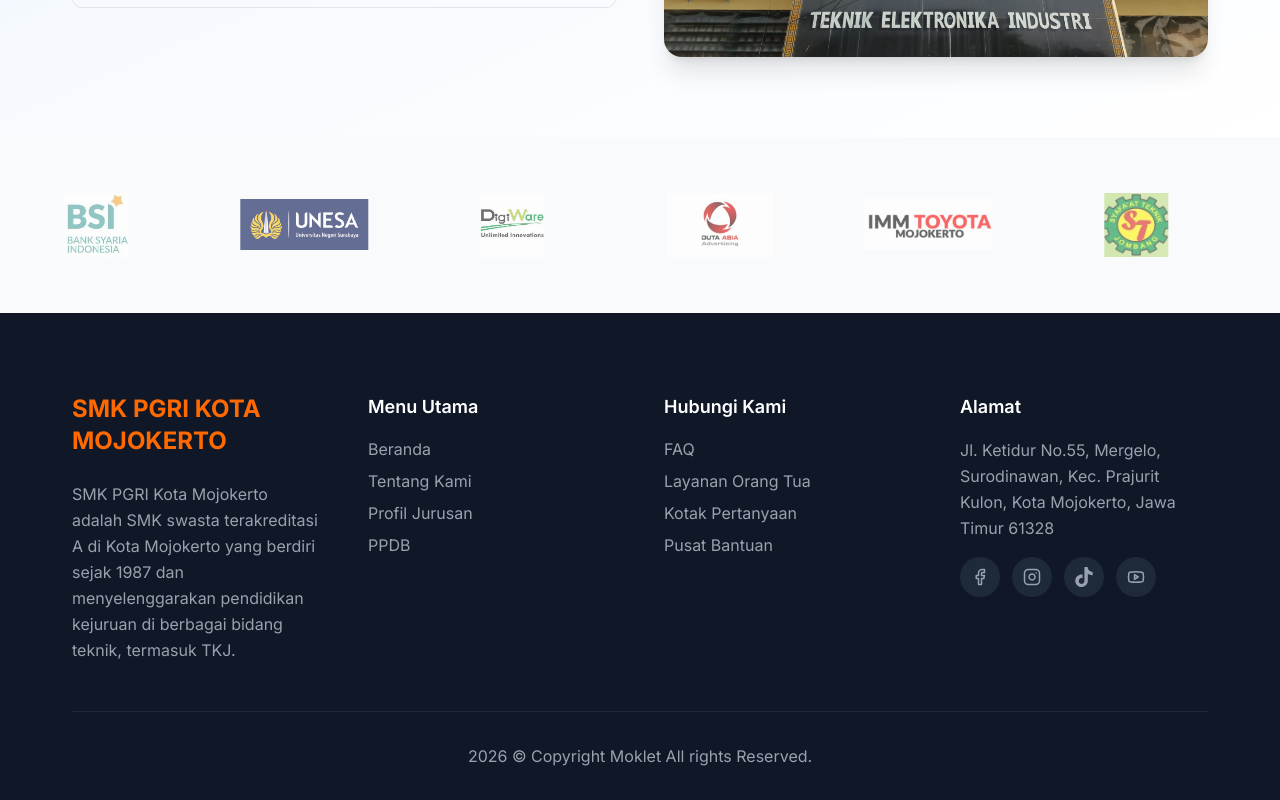
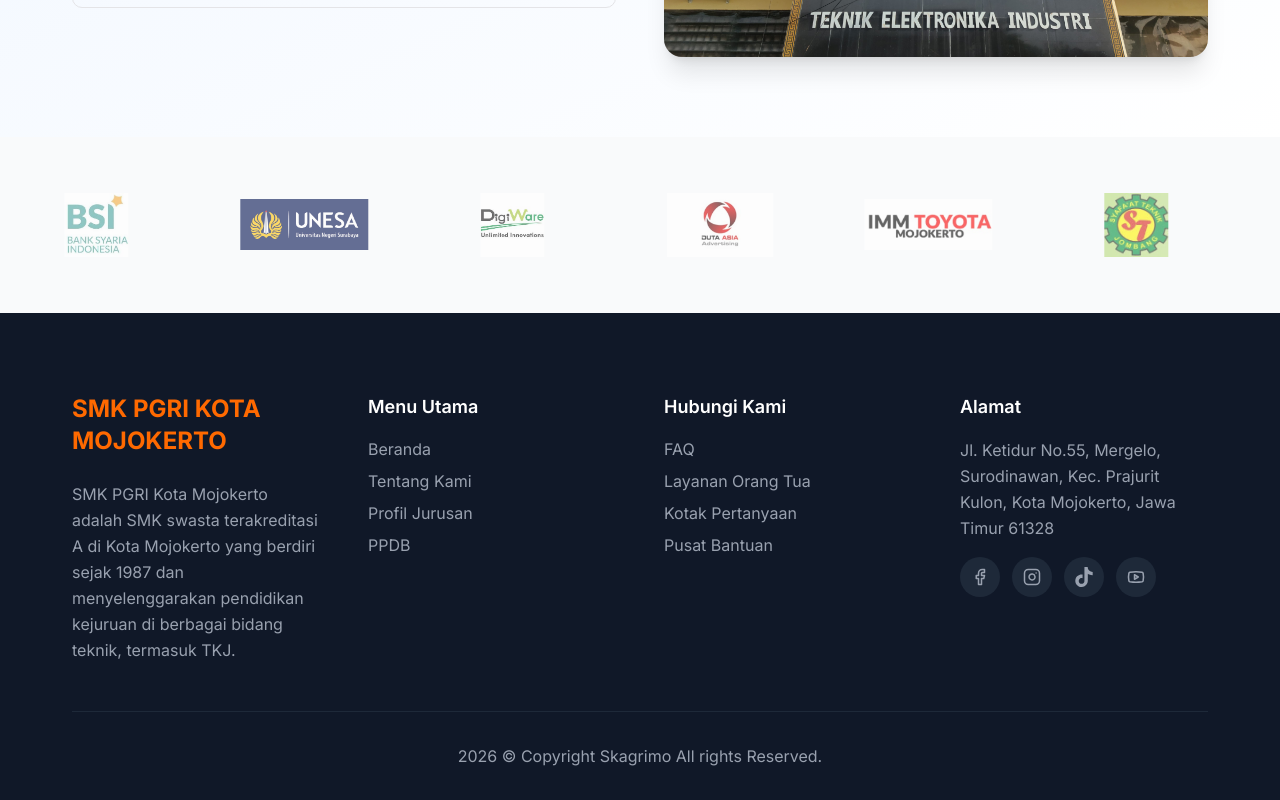
Before and after one commit to fjrhub/smkpgrimojokerto, a Next.js app: page / in a window 1280 px wide. Shown: the part 6583-7383 px from the top of the page. Built offline with nearby package versions, Linux system fonts and the light colour scheme.

Commit message:
feat(footer): update copyright year to 2026

```diff
--- a/app/page.tsx
+++ b/app/page.tsx
@@ -1258,7 +1258,7 @@
             </div>
           </div>
           <div className="border-t border-gray-800 pt-8 text-center text-gray-400">
-            <p>2026 © Copyright Moklet All rights Reserved.</p>
+            <p>2026 © Copyright Skagrimo All rights Reserved.</p>
           </div>
         </div>
       </footer>
```
